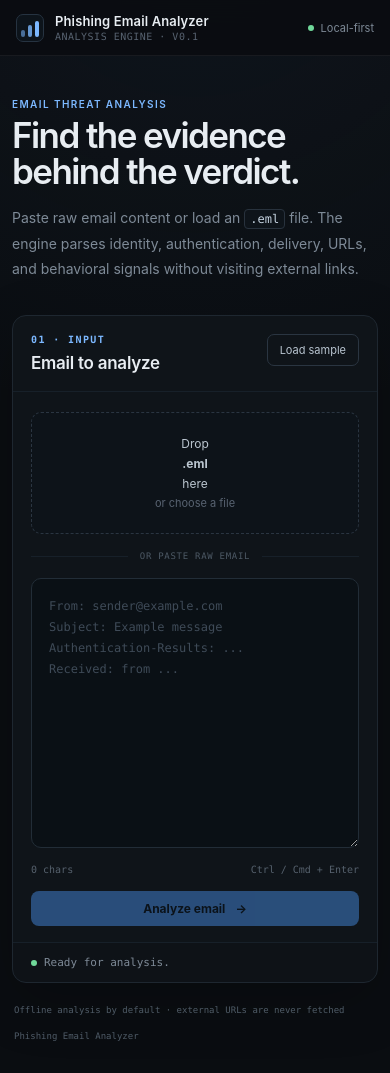
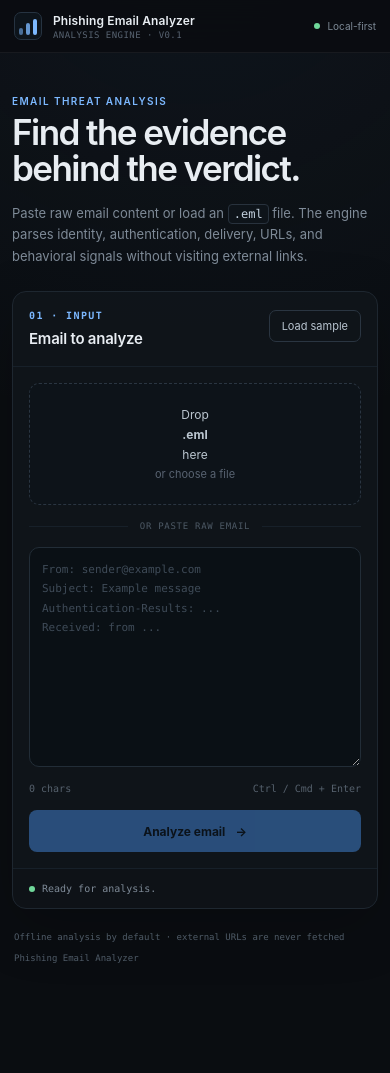
Before and after one commit to swapnilbrrr/Phishing-Email-Analyzer, a React (Vite) app in the folder frontend/: page / in a window 390 px wide. After the commit the page ends 997 px from the top, so only its background shows below. Built offline with nearby package versions, Linux system fonts and the light colour scheme.

Commit message:
style(ui): improve narrow-screen layout and reduced motion

```diff
--- a/frontend/src/styles.css
+++ b/frontend/src/styles.css
@@ -941,3 +941,166 @@ textarea,
 
   .footer { flex-direction: column; }
 }
+
+@media (max-width: 560px) {
+  .topbar {
+    padding: 12px 14px;
+  }
+
+  .brand {
+    font-size: 12px;
+  }
+
+  .brand-caption {
+    font-size: 9px;
+  }
+
+  .system-status {
+    font-size: 10px;
+  }
+
+  .workspace {
+    width: calc(100% - 24px);
+    padding-top: 42px;
+  }
+
+  .hero {
+    margin-bottom: 24px;
+  }
+
+  .hero h1 {
+    font-size: clamp(30px, 9vw, 40px);
+  }
+
+  .hero-copy {
+    font-size: 13px;
+    line-height: 1.65;
+  }
+
+  .section-heading,
+  .result-header {
+    padding: 18px 16px;
+    gap: 12px;
+  }
+
+  .section-heading h2,
+  .result-header h2 {
+    font-size: 15px;
+  }
+
+  .dropzone {
+    margin: 16px 16px 0;
+  }
+
+  .or-divider {
+    margin: 16px;
+  }
+
+  #raw-email {
+    width: calc(100% - 32px);
+    min-height: 220px;
+    margin: 0 16px;
+    padding: 12px;
+    font-size: 11px;
+  }
+
+  .input-footer {
+    align-items: stretch;
+    flex-direction: column;
+    padding: 16px;
+  }
+
+  .input-hint {
+    justify-content: space-between;
+    gap: 8px;
+  }
+
+  .primary-button {
+    justify-content: center;
+    min-height: 42px;
+  }
+
+  .inline-error {
+    margin-right: 16px;
+    margin-left: 16px;
+  }
+
+  .status-line {
+    padding: 0 16px;
+    font-size: 10px;
+  }
+
+  .overview-grid {
+    padding: 8px;
+  }
+
+  .risk-card,
+  .identity-card,
+  .top-findings-card {
+    min-height: 0;
+    padding: 16px;
+  }
+
+  .risk-card {
+    gap: 12px;
+  }
+
+  .risk-score {
+    font-size: 42px;
+  }
+
+  .tab-panel {
+    padding: 12px;
+  }
+
+  .data-row {
+    align-items: flex-start;
+    gap: 10px;
+  }
+
+  .data-row > span:first-child {
+    flex: 0 0 auto;
+  }
+
+  .data-row strong {
+    min-width: 0;
+    overflow-wrap: anywhere;
+  }
+
+  .evidence-row {
+    align-items: flex-start;
+    gap: 8px;
+  }
+
+  .auth-cluster {
+    flex-wrap: wrap;
+    justify-content: flex-end;
+    gap: 6px;
+  }
+
+  .url-item {
+    flex-direction: column;
+    gap: 10px;
+  }
+
+  .url-flags {
+    justify-content: flex-start;
+  }
+
+  .footer {
+    flex-direction: column;
+    gap: 7px;
+    line-height: 1.5;
+  }
+}
+
+@media (prefers-reduced-motion: reduce) {
+  *,
+  *::before,
+  *::after {
+    scroll-behavior: auto !important;
+    animation-duration: 0.01ms !important;
+    animation-iteration-count: 1 !important;
+    transition-duration: 0.01ms !important;
+  }
+}
```
